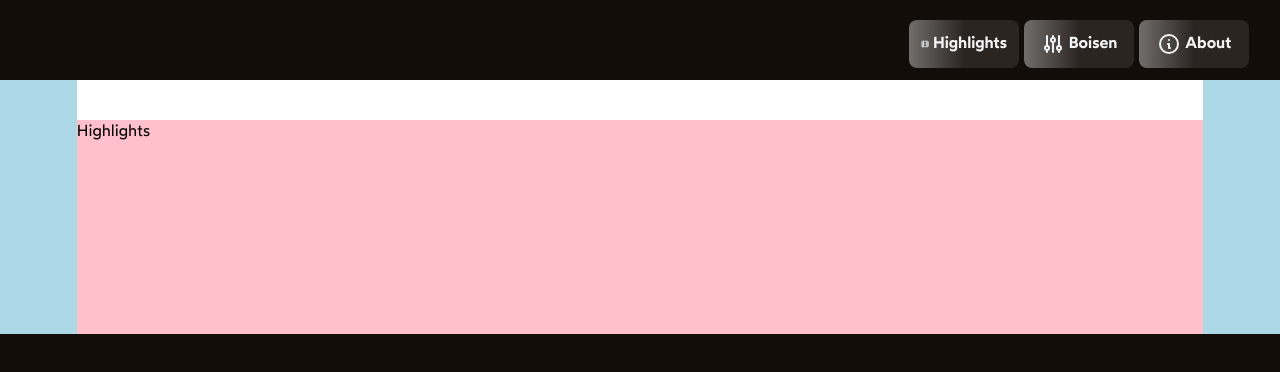
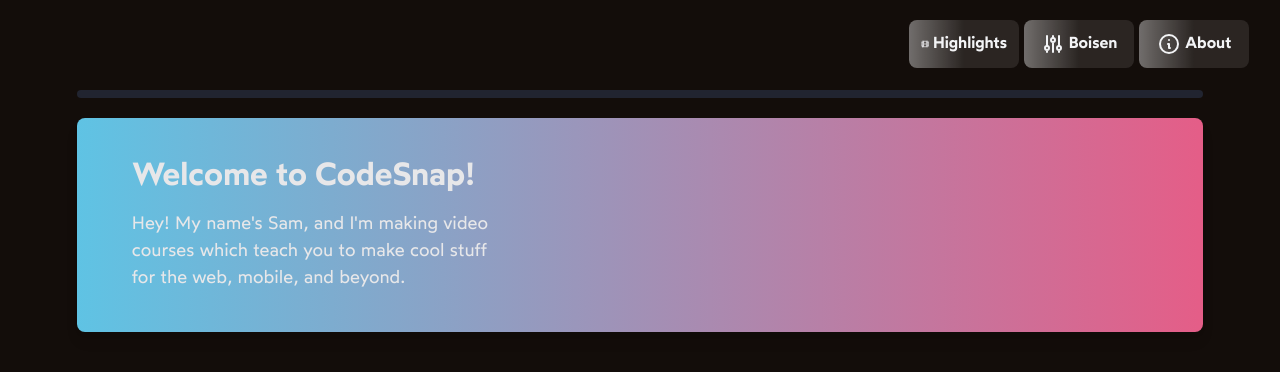
Before and after one commit to adambergman123/challengerBois, a React (Create React App) app: page /highlights in a window 1280 px wide. Shown: the top 372 px of the page. Built offline with nearby package versions, Linux system fonts and the light colour scheme.

Commit message:
fffff
ff

```diff
--- a/src/Components/Highlights/Highlights.js
+++ b/src/Components/Highlights/Highlights.js
@@ -4,7 +4,6 @@
 
 const MainWrapper = styled(motion.div)`
   width: 100vw;
-  background: lightblue;
 
   display: flex;
   flex-direction: column;
@@ -13,21 +12,54 @@
 
 const ContentWrapper = styled.div`
   width: 88vw;
-  max-width: 1500px;
+  max-width: 1400px;
 `
 
-const Divider = styled.div`
-  height: 10px;
+const Divider = styled.hr`
+  border-top: 8px solid rgb(33, 36, 48);
+  border-radius: 5px;
   width: 100%;
-  background: white;
-  padding-top: 20px;
-  padding-bottom: 20px;
+  margin-top: 10px;
+  margin-bottom: 20px;
 `
 
 const HighlightsTitle = styled.div`
-  height: 214px;
+  background-image: linear-gradient(
+    270deg,
+    rgb(229, 93, 135) -0.52%,
+    rgb(95, 195, 228) 100%
+  );
+`
+const HighlightsTitleGrid = styled.div`
+  width: 100%;
+  height: 100%;
+  display: grid;
+  grid-template-columns: 50% 50%;
 
-  background: pink;
+  @media screen and (max-width: 1050px) {
+    grid-template-columns: 100%;
+  }
+`
+const HighlightsText = styled.div`
+  margin-left: 20px;
+  padding: 35px;
+  display: flex;
+  flex-direction: column;
+  width: 80%;
+`
+
+const TopText = styled.div`
+  font-size: 32px;
+  font-family: Wotfard-Semibold;
+  color: rgb(231, 231, 233);
+`
+
+const BottomText = styled.div`
+  padding-top: 10px;
+  padding-bottom: 5px;
+  font-size: 18px;
+  font-family: Wotfard;
+  color: rgb(231, 231, 233);
 `
 
 const Highlights = () => {
@@ -39,8 +71,18 @@
       transition={{ duration: 0.3, ease: 'easeInOut' }}
     >
       <ContentWrapper>
-        <Divider />
-        <HighlightsTitle>Highlights</HighlightsTitle>
+        <Divider className='rounded' />
+        <HighlightsTitle className='rounded-lg shadow-lg'>
+          <HighlightsTitleGrid>
+            <HighlightsText>
+              <TopText>Welcome to CodeSnap!</TopText>
+              <BottomText>
+                Hey! My name's Sam, and I'm making video courses which teach you
+                to make cool stuff for the web, mobile, and beyond.
+              </BottomText>
+            </HighlightsText>
+          </HighlightsTitleGrid>
+        </HighlightsTitle>
       </ContentWrapper>
     </MainWrapper>
   )
```
